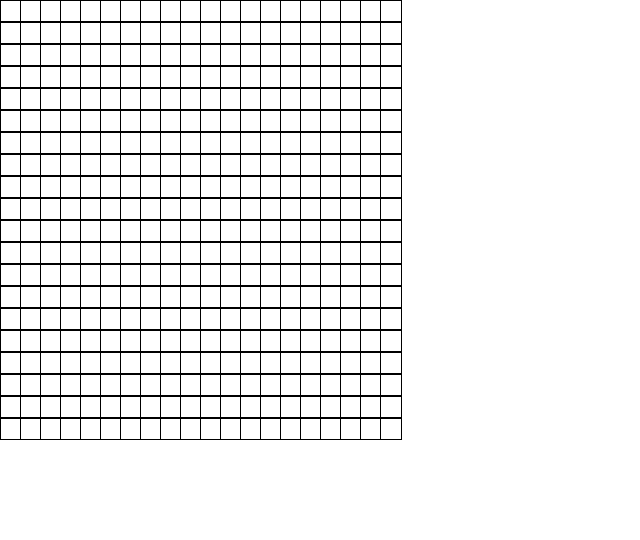
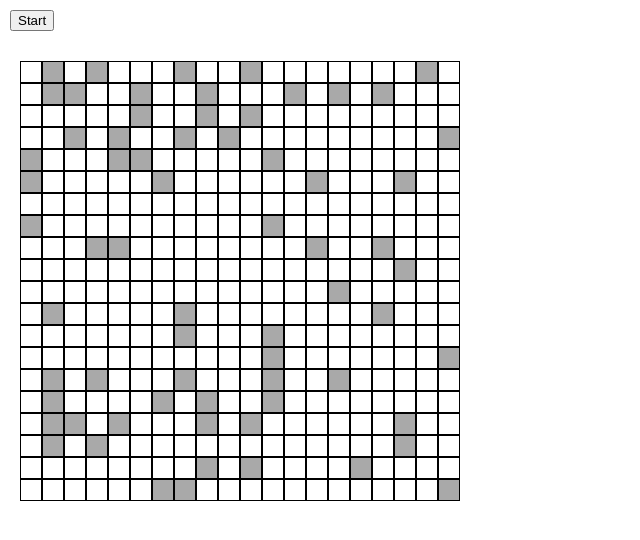
Before and after one commit to jarmbrust/GameOfLife, a React (Create React App) app: page / in a window 1280 px wide. Shown: the top 540 px of the page, without its empty margins (0-640 px from the left). Built offline with nearby package versions, Linux system fonts and the light colour scheme.

Commit message:
initial board and structure

```diff
--- a/src/App.css
+++ /dev/null
@@ -1,38 +0,0 @@
-.App {
-  text-align: center;
-}
-
-.App-logo {
-  height: 40vmin;
-  pointer-events: none;
-}
-
-@media (prefers-reduced-motion: no-preference) {
-  .App-logo {
-    animation: App-logo-spin infinite 20s linear;
-  }
-}
-
-.App-header {
-  background-color: #282c34;
-  min-height: 100vh;
-  display: flex;
-  flex-direction: column;
-  align-items: center;
-  justify-content: center;
-  font-size: calc(10px + 2vmin);
-  color: white;
-}
-
-.App-link {
-  color: #61dafb;
-}
-
-@keyframes App-logo-spin {
-  from {
-    transform: rotate(0deg);
-  }
-  to {
-    transform: rotate(360deg);
-  }
-}
--- a/src/App.js
+++ b/src/App.js
@@ -1,11 +1,13 @@
 import React from 'react';
-import './App.css';
-import Grid from './GameOfLife/Grid'
+import './styles/App.scss';
+import Grid from './GameOfLife/Grid';
+import Interface from './GameOfLife/Interface';
 
 function App() {
   return (
     <div className="App">
-      <Grid/>
+      <Interface />
+      <Grid />
     </div>
   );
 }
--- /dev/null
+++ b/src/GameOfLife/Cell.jsx
@@ -0,0 +1,13 @@
+import React from 'react';
+import '../styles/App.scss';
+
+const Cell = props => {
+
+
+
+  return (
+    <div className={`cell ${props.status}`} />
+  )
+}
+
+export default Cell;
--- a/src/GameOfLife/Grid.jsx
+++ b/src/GameOfLife/Grid.jsx
@@ -1,4 +1,5 @@
 import React, { useState } from 'react';
+import Cell from './Cell';
 import '../styles/App.scss';
 
 const Grid = () => {
@@ -6,39 +7,28 @@ const Grid = () => {
   const numRows = 20;
   const numCols = 20;
 
-  const [grid, setGrid] = useState(() => {
-    const rows = [];
-    for (let num of Array(numRows)) {
-      rows.push(Array(numCols).fill(0));
-    }
-    return rows;
-  });
+	const cellStatus = () => {
+		return Math.random() < 0.2 ? 'live' : 'dead';
+	}
 
-  console.log(grid);
+	const initialBoard = () => {
+		let cellRow = [];
+		let cellGrid = [];
+
+		for (let i = 0; i < numRows; i++) {
+			for (let j = 0; j < numCols; j++) {
+				cellRow.push(<Cell key={[i,j]} status={cellStatus()} />);
+			}
+			cellGrid.push(<div className="row" key={i} >{cellRow}</div>);
+			cellRow = [];
+		}
+		return cellGrid;
+	}
+
 
 	return (
-		<div
-			className="grid-space"
-			style={{
-				display: 'grid',
-				gridTemplateColumns: `repeat(${numCols}, 20px)`
-			}}
-		>
-			{grid.map((rows, i) =>
-				rows.map((col, j) =>  (
-					<div
-						key={`${i}-${j}`}
-						className="cell"
-						style={{
-							backgroundColor: grid[i][j] ? 'grey' : 'white',
-						  width: 20,
-							height: 20,
-							border: 'solid 1px black',
-						}}>
-					</div>
-				))
-      )}
-
+		<div className="grid-space">
+			{initialBoard()}
     </div>
   );
 };
--- /dev/null
+++ b/src/GameOfLife/Interface.jsx
@@ -0,0 +1,20 @@
+import React from 'react';
+// import Grid from './Grid';
+
+
+const Interface = props => {
+
+  const startGenerating = () => {
+
+  }
+
+  return (
+    <div>
+      <button className="btn-start" onClick={startGenerating()}>
+        Start
+      </button>
+    </div>
+  )
+}
+
+export default Interface;
--- a/src/styles/App.scss
+++ b/src/styles/App.scss
@@ -1,8 +1,37 @@
-.cell {
-  // width: 20px;
-  // height: 20px;
-  // border: 1px solid black;
+// .grid-space {
+//   display: flex;
+//   flex-direction: column;
+//   flex: 1;
+// }
+
+.grid-space  {
+  display: flex;
+  flex: 1;
+  padding: 20px;
 }
-.grid-space {
 
+// .headerContainer {
+//   display: flex;
+//   flex-direction: column;
+//   flex: 1;
+// }
+
+.row {
+  .cell {
+    width: 20px;
+    height: 20px;
+    border: 1px solid black;
+    flex: 1;
+    display: flex;
+  }
+  .live {
+    background-color: darkgrey;
+  }
+  .dead {
+    background-color: white;
+  }
 }
+
+.btn-start {
+  margin: 10px;
+}
```
Also changed, not shown: src/GameOfLife/Generator.jsx (added, +33 -0 lines).
